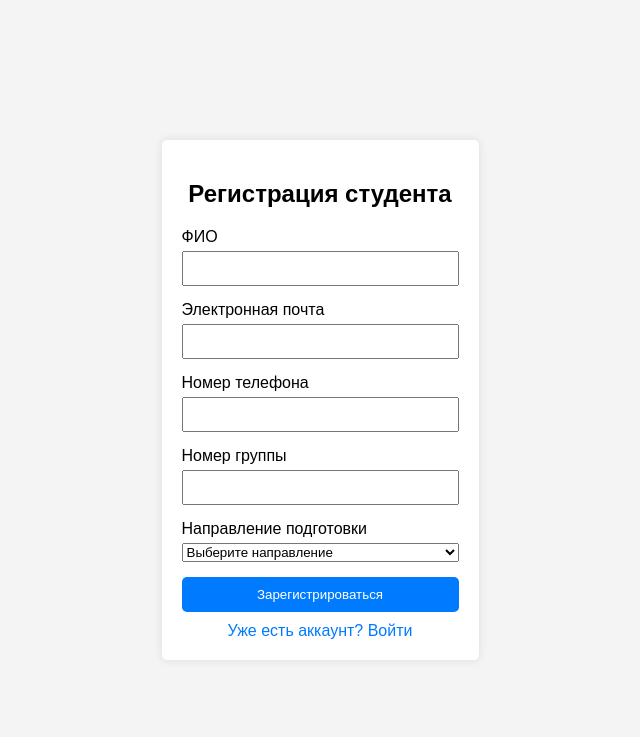
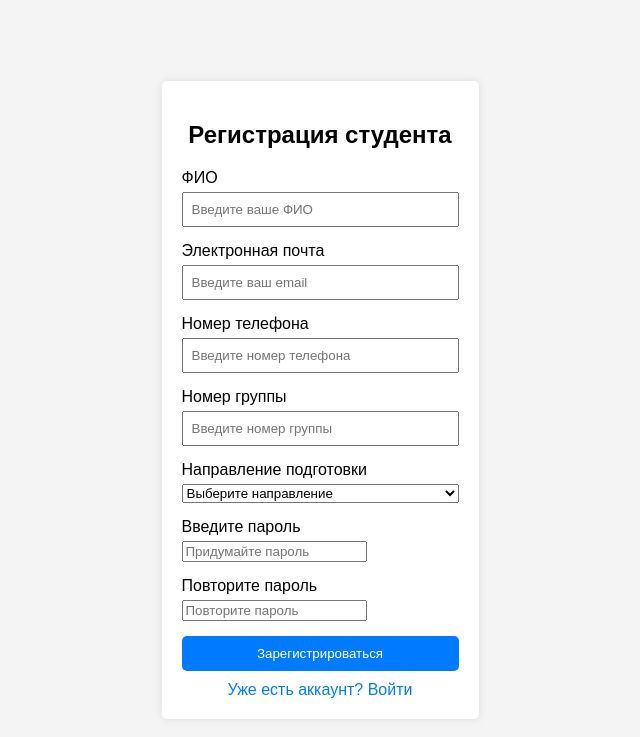
Before and after one commit to daryasakun/Kurs3, a Django app: page /user/registration/ in a window 1280 px wide. Shown: the top 737 px of the page, without its empty margins (320-960 px from the left). Run offline with Django 4.2, Linux system fonts and the light colour scheme.

Commit message:
registration added

```diff
--- a/users/forms.py
+++ b/users/forms.py
@@ -1,6 +1,9 @@
 from django import forms
 from django.contrib.auth.forms import AuthenticationForm
 from users.models import User
+from users.models import Student
+from django.contrib.auth.forms import UserCreationForm
+from django.contrib.auth import get_user_model
 
 class UserLoginForm(AuthenticationForm):
 
@@ -23,3 +26,37 @@ class UserLoginForm(AuthenticationForm):
 
     username = forms.CharField()
     password = forms.CharField()
+
+
+#class UserRegistrationForm(UserCreationForm):
+#    model = Student
+#    fields = (
+#        "full_name",
+#       "email",
+#        "phone_number",
+#        "group_number",
+#        "direction_of_training",
+#        "password1",
+#        "password2",
+#    )
+#    full_name = forms.CharField()
+#    email = forms.CharField()
+#    phone_number = forms.CharField()
+#    group_number = forms.CharField()
+#    direction_of_training = forms.CharField()
+#    password1 = forms.CharField()
+#    password2 = forms.CharField()
+#    username = email
+
+class StudentRegistrationForm(UserCreationForm):
+    # Дополнительные поля для модели Student
+    full_name = forms.CharField(max_length=100)
+    email = forms.EmailField(max_length=100)
+    phone_number = forms.CharField(max_length=15, required=False)
+    group_number = forms.CharField(max_length=20)
+    direction_of_training = forms.CharField(max_length=50)
+    #username = email
+
+    class Meta:
+        model = Student  # Модель User или Student, в зависимости от настроек
+        fields = ('email', 'full_name', 'phone_number', 'password1', 'password2', 'group_number', 'direction_of_training')
--- /dev/null
+++ b/users/templates/users/registrati.html
@@ -0,0 +1,107 @@
+{% load static %}
+<!DOCTYPE html>
+<html lang="ru">
+<head>
+    <meta charset="UTF-8">
+    <meta name="viewport" content="width=device-width, initial-scale=1.0">
+    <title>Регистрация студента</title>
+    <link rel="stylesheet" href="{% static "deps/css/registr.css" %}">
+</head>
+<body>
+
+<div class="registration-container">
+    <h2>Регистрация студента</h2>
+    <form action="{% url "users:registration" %}" method="post">
+        {% csrf_token %}
+        <div class="form-group">
+            <label for="id_full_name">ФИО</label>
+            <input type="text" id="id_full_name" name="full_name" maxlength="100" required
+                placeholder="Введите ваше ФИО"
+                value="{% if form.full_name.value %} {{form.full_name.value}}{% endif %}"
+            >
+            {% if form.full_name.errors %}
+                    <div>{{form.full_name.errors}}</div>
+            {% endif %}
+
+        </div>
+
+        <div class="form-group">
+            <label for="id_email">Электронная почта</label>
+            <input type="email" id="id_email" name="email" maxlength="100"
+            placeholder="Введите ваш email"
+            value="{% if form.email.value %} {{form.email.value}}{% endif %}"
+            required>
+            {% if form.email.errors %}
+                    <div>{{form.email.errors}}</div>
+            {% endif %}
+        </div>
+
+        <div class="form-group">
+            <label for="id_phone_number">Номер телефона</label>
+            <input type="tel" id="id_phone_number"
+            value="{% if form.phone_number.value %} {{form.phone_number.value}}{% endif %}"
+
+            name="phone_number" maxlength="15"
+            placeholder="Введите номер телефона"
+            required pattern="8[0-9]{10}">
+
+            {% if form.phone_number.errors %}
+                    <div>{{form.phone_number.errors}}</div>
+            {% endif %}
+        </div>
+
+        <div class="form-group">
+            <label for="id_group_number">Номер группы</label>
+            <input type="text" id="id_group_number" name="group_number"
+            value="{% if form.group_number.value %} {{form.group_number.value}}{% endif %}"
+            placeholder="Введите номер группы"
+            maxlength="20" required>
+            {% if form.group_number.errors %}
+                    <div>{{form.group_number.errors}}</div>
+            {% endif %}
+        </div>
+
+        <div class="form-group">
+            <label for="id_direction_of_training">Направление подготовки</label>
+            <select id="id_direction_of_training" name="direction_of_training" required>
+                <option value="">Выберите направление</option>
+                <option value="Программная инженерия">Программная инженерия</option>
+                <option value="Информационные системы и технологии">Информационные системы и технологии</option>
+                <option value="Математика и компьютерные науки">Математика и компьютерные науки</option>
+                <option value="Компьютерная безопасность">Компьютерная безопасность</option>
+                <option value="Информационная безопасность">Информационная безопасность</option>
+                <option value="Прикладная информатика">Прикладная информатика</option>
+            </select>
+        </div>
+
+        <div class="form-group">
+            <label for="id_password1">Введите пароль</label>
+            <input type="password" id="id_password1" name="password1"
+            value="{% if form.password1.value %} {{form.password1.value}}{% endif %}"
+            placeholder="Придумайте пароль"
+            maxlength="20" required>
+            {% if form.password1.errors %}
+                    <div>{{form.password1.errors}}</div>
+            {% endif %}
+        </div>
+
+        <div class="form-group">
+            <label for="id_password2">Повторите пароль</label>
+            <input type="password" id="id_password2" name="password2" maxlength="20"
+            value="{% if form.password2.value %} {{form.password2.value}}{% endif %}"
+            placeholder="Повторите пароль"
+            required>
+            {% if form.password2.errors %}
+                    <div>{{form.password2.errors}}</div>
+            {% endif %}
+        </div>
+
+        <button type="submit">Зарегистрироваться</button>
+    </form>
+    <div class="links">
+        <a href="{% url "users:login" %}">Уже есть аккаунт? Войти</a>
+    </div>
+</div>
+
+</body>
+</html>
--- a/users/templates/users/registration.html
+++ /dev/null
@@ -1,51 +0,0 @@
-{% load static %}
-<!DOCTYPE html>
-<html lang="ru">
-<head>
-    <meta charset="UTF-8">
-    <meta name="viewport" content="width=device-width, initial-scale=1.0">
-    <title>Регистрация студента</title>
-    <link rel="stylesheet" href="{% static "deps/css/registr.css" %}">
-</head>
-<body>
-
-<div class="registration-container">
-    <h2>Регистрация студента</h2>
-    <form action="/register" method="POST"> <!-- Укажите правильный путь для обработки формы -->
-        <div class="form-group">
-            <label for="fullname">ФИО</label>
-            <input type="text" id="fullname" name="fullname" maxlength="100" required>
-        </div>
-        <div class="form-group">
-            <label for="email">Электронная почта</label>
-            <input type="email" id="email" name="email" maxlength="100" required>
-        </div>
-        <div class="form-group">
-            <label for="phone">Номер телефона</label>
-            <input type="tel" id="phone" name="phone" maxlength="15" required pattern="[0-9]{10,15}">
-        </div>
-        <div class="form-group">
-            <label for="group">Номер группы</label>
-            <input type="text" id="group" name="group" maxlength="20" required>
-        </div>
-        <div class="form-group">
-            <label for="specialty">Направление подготовки</label>
-            <select id="specialty" name="specialty" required>
-                <option value="">Выберите направление</option>
-                <option value="Программная инженерия">Программная инженерия</option>
-                <option value="Информационные системы и технологии">Информационные системы и технологии</option>
-                <option value="Математика и компьютерные науки">Математика и компьютерные науки</option>
-                <option value="Компьютерная безопасность">Компьютерная безопасность</option>
-                <option value="Информационная безопасность">Информационная безопасность</option>
-                <option value="Прикладная информатика">Прикладная информатика</option>
-            </select>
-        </div>
-        <button type="submit">Зарегистрироваться</button>
-    </form>
-    <div class="links">
-        <a href="{% url "users:login" %}">Уже есть аккаунт? Войти</a>
-    </div>
-</div>
-
-</body>
-</html>
--- a/users/urls.py
+++ b/users/urls.py
@@ -6,7 +6,9 @@ app_name = 'users'
 
 urlpatterns = [
     path('login/', views.login, name='login'),
+    #path('registration/', views.registration, name='registration'),
     path('registration/', views.registration, name='registration'),
+
     path('profile/', views.profile, name='profile'),
     path('logout/', views.logout, name='logout'),
 ]
--- a/users/views.py
+++ b/users/views.py
@@ -1,5 +1,5 @@
-from django.shortcuts import render
-from users.forms import UserLoginForm
+from django.shortcuts import render, redirect
+from .forms import UserLoginForm, StudentRegistrationForm
 from django.contrib import auth
 from django.urls import reverse
 from django.http import HttpResponseRedirect
@@ -26,8 +26,30 @@ def login(request):
     return render(request, 'users/login.html', context)
 
 
+#def registration(request):
+#    if request.method == 'POST':
+#        form = UserRegistrationForm(data=request.POST)
+#        if form.is_valid():
+#            form.save()
+#            return HttpResponseRedirect(reverse('users:login'))
+#    else:
+#        form = UserRegistrationForm()
+#    return render(request, 'users/registration.html')
+
 def registration(request):
-    return render(request, 'users/registration.html')
+    if request.method == 'POST':
+        form = StudentRegistrationForm(request.POST)
+        if form.is_valid():
+            # Сохраняем нового студента в базе данных
+            user = form.save()  # Сохраняем студента (объект User)
+            # После регистрации можно автоматически войти в систему
+            # from django.contrib.auth import login
+            # login(request, user)
+            return redirect('main:index')  # Перенаправляем на страницу входа
+    else:
+        form = StudentRegistrationForm()
+
+    return render(request, 'users/registrati.html', {'form': form})
 
 def profile(request):
     return render(request, 'users/profile.html')
```
Also changed, not shown: users/templates/users/login.html (+20 -5 lines).
